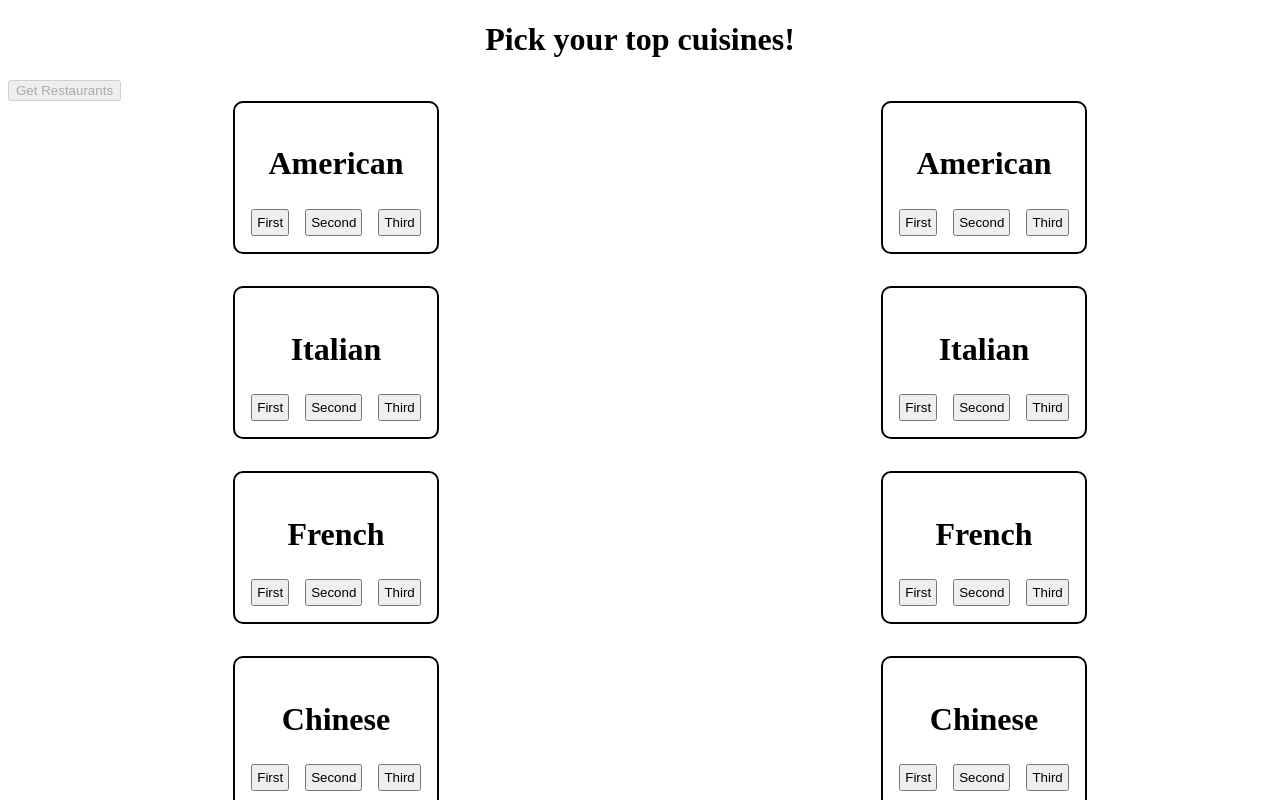
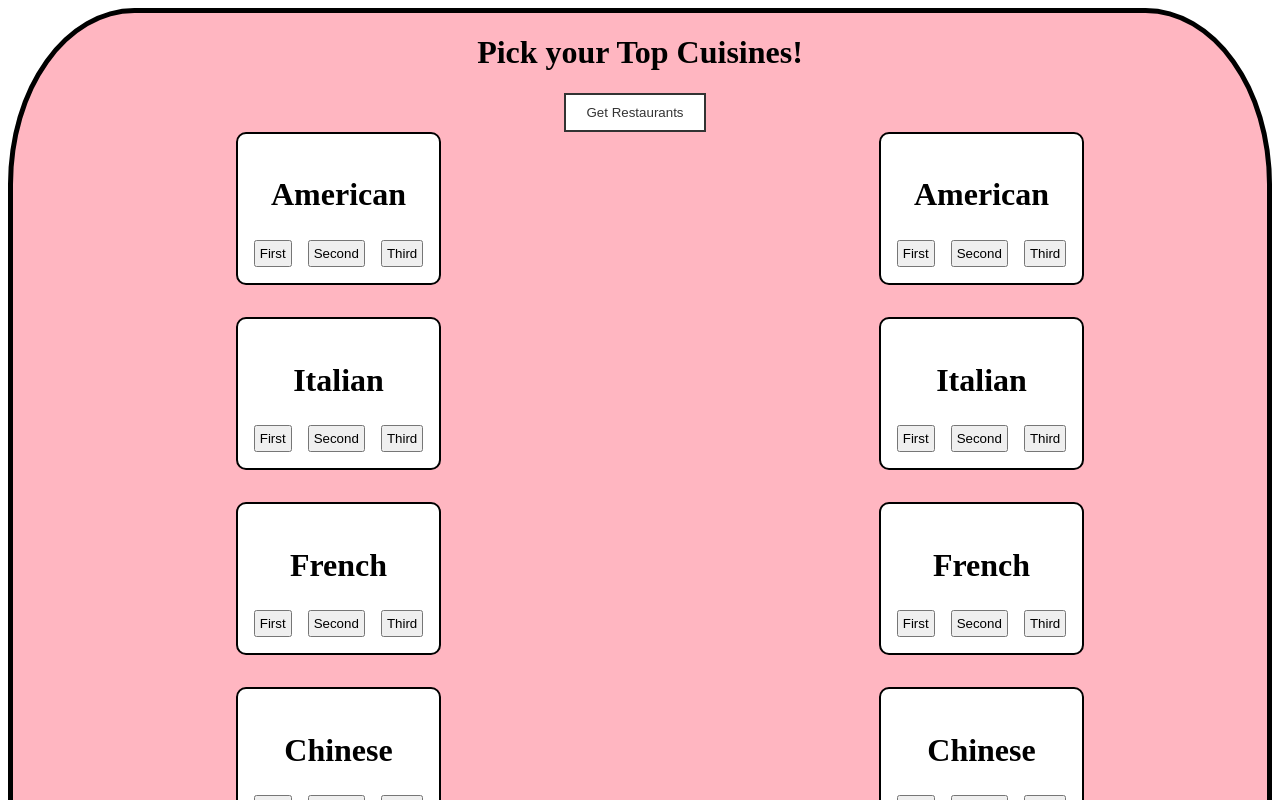
Before and after one commit to BertMorris/yelp-api-next, a Next.js app: page /cuisines in a window 1280 px wide. Shown: the top 800 px of the page. Built offline with nearby package versions, Linux system fonts and the light colour scheme.

Commit message:
small style changes to cuisines page

```diff
--- a/src/pages/cuisines/index.tsx
+++ b/src/pages/cuisines/index.tsx
@@ -66,7 +66,8 @@ export default function Cuisines({}: Props) {
 
   return (
     <div className="cuisine__chooser">
-      <h1 className="title">Pick your top cuisines!</h1>
+      <h1 className="title">Pick your Top Cuisines!</h1>
+      <center>
       <button
         className="navigate-btn"
         onClick={getRestaurants}
@@ -74,6 +75,7 @@ export default function Cuisines({}: Props) {
       >
         Get Restaurants
       </button>
+      </center>
 
       <div className="side-by-side">
         <ul className="cuisine__list">
--- a/src/styles/globals.css
+++ b/src/styles/globals.css
@@ -6,6 +6,19 @@ li {
 .title {
   text-align: center;
 }
+
+.cuisine__chooser {
+  margin: auto;
+  flex-direction: column;
+  justify-content: center;
+  align-items: center;
+  text-align: center;
+  gap: 2em;
+  border: 5px solid black;
+  background-color: lightpink;
+  border-radius: 10%;
+}
+
 .cuisine__list {
   margin: auto;
   display: flex;
@@ -20,6 +33,7 @@ li {
   border: 2px solid black;
   border-radius: 10px;
   padding: 1rem;
+  background-color: white;
 }
 
 .cuisine__title {
@@ -34,6 +48,12 @@ li {
 
 .cuisine__btn {
   padding: 0.25rem;
+}
+
+.cuisine__btn:hover {
+  padding: 0.25rem;
+  border-radius: 20%;
+  background-color: #bbb;
 }
 
 .side-by-side {
@@ -74,3 +94,17 @@ li {
   border: 4px solid black;
   border-radius: 20px;
 }
+
+.navigate-btn {
+  background-color: #fff;
+  color: #333;
+  border: 2px solid #333;
+  padding: 10px 20px;
+  margin-right: 10px;
+  cursor: pointer;
+}
+
+.navigate-btn:hover {
+  background-color: rgb(239, 120, 200);
+  color: #fff;
+}
```
